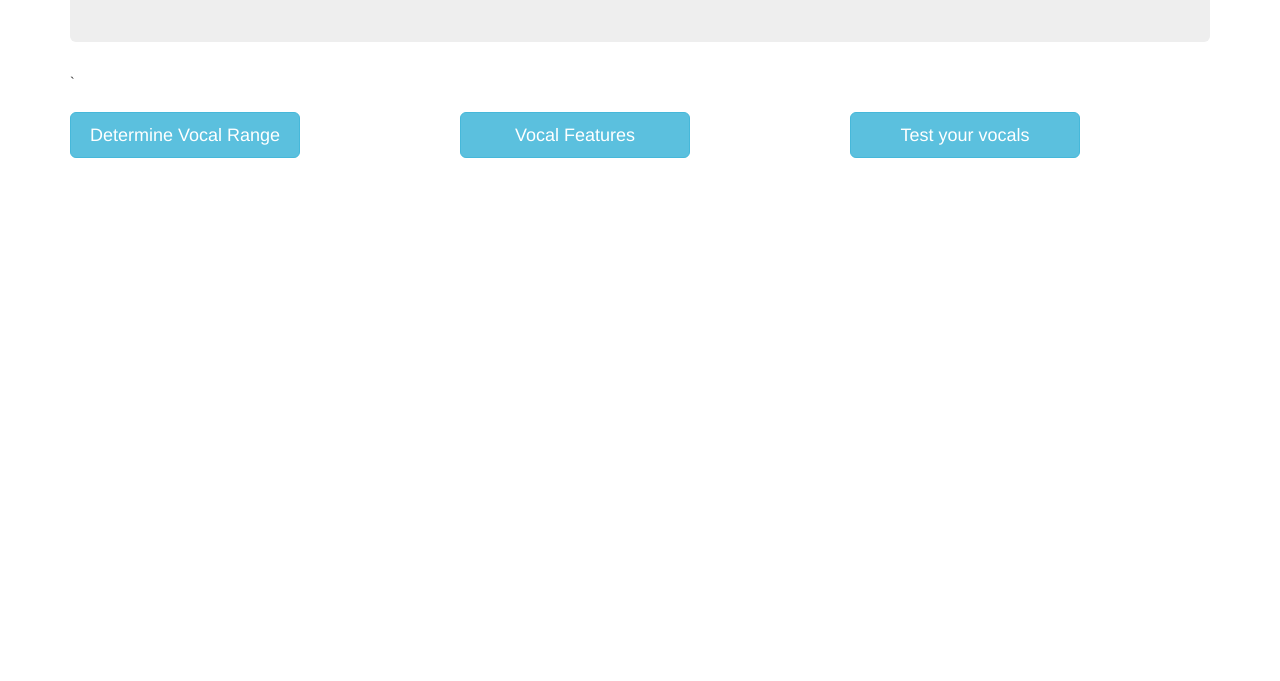
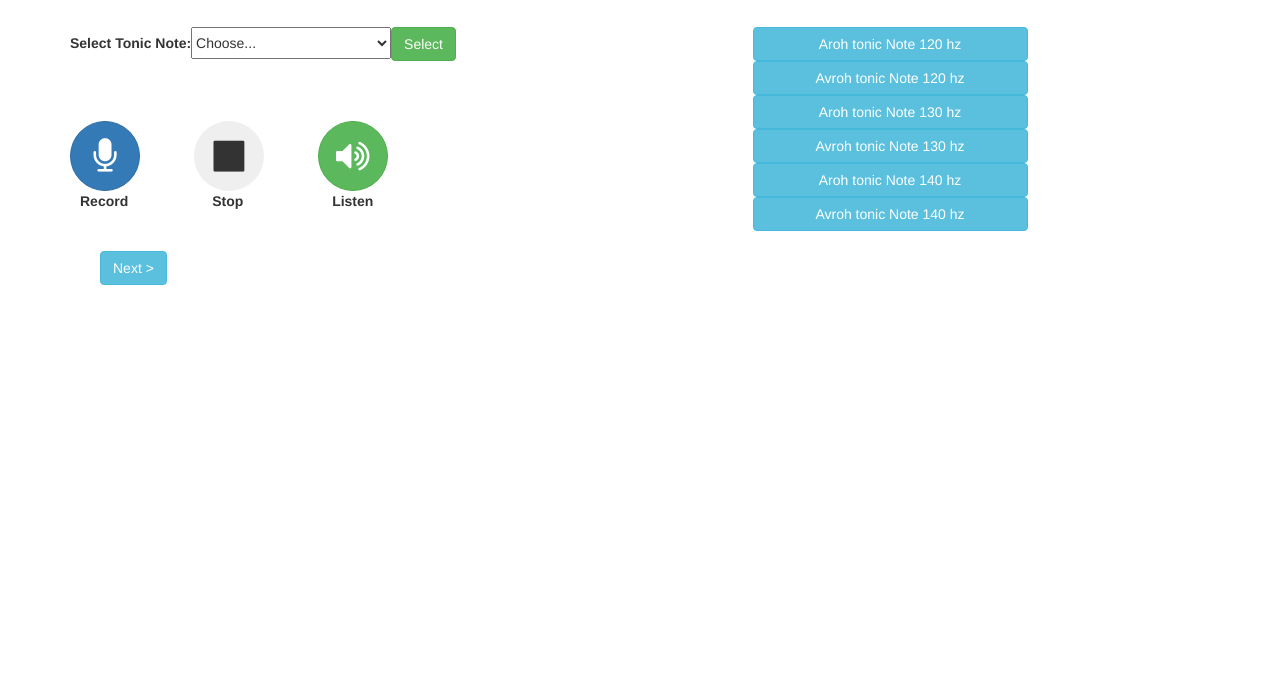
Before and after one commit to shreya27b/Singer-Voice-Analysis, a plain HTML site: page gui/gui.html in a window 1280 px wide. Shown: the part 119-800 px from the top of the page. Drawn offline with nearby package versions, Linux system fonts and the light colour scheme.

Commit message:
Later Commit

```diff
--- a/gui/gui.html
+++ b/gui/gui.html
@@ -1,32 +1,94 @@
 <head>
     <link rel="stylesheet" href="https://maxcdn.bootstrapcdn.com/bootstrap/3.3.7/css/bootstrap.min.css">
+    <script src="https://unpkg.com/sweetalert/dist/sweetalert.min.js"></script>
+    <script src="linkers/weather.js"></script>
+    <link rel="stylesheet" href="https://cdnjs.cloudflare.com/ajax/libs/font-awesome/4.7.0/css/font-awesome.min.css">
+
+    <style type="text/css">
+        .btn-circle.btn-xl {
+            width: 70px;
+            height: 70px;
+            padding: 10px 16px;
+            border-radius: 35px;
+            font-size: 12px;
+            text-align: center;
+        }
+    </style>
 </head>
 
 <body>
     <div class="container">
+        <!-- <button class="btn btn-info"><a style="color:white" href="gui.html">< Back</a></button> -->
         <br>
 
-        <div class="jumbotron" style=" padding-top: 30px;">
-            <h2 class="text-center">Singer Voice Analysis</h2>
-        </div>`
+        <div class="jumbotron" style="height: 30px" style=" padding-top: 30px;">
+            <h5 class="text-center">Singer Voice Analysis </h5>
+        </div>
+        <div class="row ">
+            <div class="col-sm-7 ">
+                <div class="input-group ">
+                    <label>Select Tonic Note:  </label>
+                    <select class="custom-select " style="width: 200px ;height: 32px;">
+                      <option selected>Choose...</option>
+                      <option value="1 ">120</option>
+                      <option value="2 ">130</option>
+                      <option value="3 ">140</option>
+                      </select>
+                    <button class="btn btn-success " onclick="get_weather() ">Select</button>
+                </div>
+                <br>
+                <br><br>
+                <button type="button" class="btn btn-primary btn-circle btn-xl" style="margin-right:50px"><i class="fa fa-microphone fa-3x" ></i></button>
+
+                <button type="button" class="btn btn-secondary btn-circle btn-xl" style="margin-right:50px"><i class="fa fa-stop fa-3x"></i></button>
+
+                <button type="button" class="btn btn-success btn-circle btn-xl"><i class="fa fa-volume-up fa-3x"></i> </button>
+                <br>
+                <label style="margin-left:10px;margin-right:90px,">Record</label>
+                <label style="margin-left:80px;margin-right:85px">Stop</label>
+                <label>Listen</label>
+                <br>
+            </div>
+
+            <div class="col-sm-5 ">
+                <button class="btn btn-info btn-md " onclick="get_weather() " style="width: 275px ">Aroh tonic Note 120 hz</button>
+                <br>
+                <button class="btn btn-info btn-md " onclick="get_weather() " style="width: 275px ">Avroh tonic Note 120 hz</button>
+                <br>
+                <button class="btn btn-info btn-md " onclick="get_weather() " style=" width: 275px ">Aroh tonic Note 130 hz</button>
+                <br>
+                <button class="btn btn-info btn-md " onclick="get_weather() " style="width: 275px ">Avroh tonic Note 130 hz</button>
+                <br>
+                <button class="btn btn-info btn-md " onclick="get_weather() " style="width: 275px ">Aroh tonic Note 140 hz</button>
+                <br>
+                <button class="btn btn-info btn-md " onclick="get_weather() " style=" width: 275px ">Avroh tonic Note 140 hz</button>
+            </div>
+
+        </div>
         <br>
-        <div class="row">
-            <div class="col-xs-4">
-                <!-- <img style=" width:30% " src="images/weather-icon.png " /> -->
+        <button class="btn btn-info" style="margin-left:30px; "><a style="color:white" href="next.html">Next ></a></button>
+        <!-- <div class="row ">
+            <div class="col-xs-4 ">
                 <br>
-                <button class="btn btn-info btn-lg " style="width: 230px"><a style="color:white " href="weather.html ">Determine Vocal Range</a></button>
+                <label>Lowest Note:  </label>
+                <br>
+                <button class="btn btn-info btn-lg " style="margin-left:30px; "><a style="color:white " href="weather.html "></a></button>
             </div>
             <div class="col-xs-4 ">
-                <!-- <img style="width:30% " src="images/recognition.png " /> -->
                 <br>
-                <button class="btn btn-info btn-lg " style="width: 230px;"><a style="color:white " href="vocalfeatures.html "style="margin-left:40px">Vocal Features</a></button>
+                <label>Highest Note:  </label>
+                <br>
+                <button class="btn btn-info btn-lg " style="margin-left:30px; "> <a style="color:white " href="vocalfeatures.html "></a></button>
             </div>
             <div class="col-xs-4 ">
-                <!-- <img style="width:40%;padding:5px " src="images/Unknown-1.png " /> -->
+                <br> <label>Tonic Range:  </label>
                 <br>
-                <button class="btn btn-info btn-lg" style="width: 230px"><a style="color:white; " href="http://127.0.0.1:5000/detect ">Test your vocals</a></button>
+                <button class="btn btn-info btn-lg " style="margin-left:30px; "><a style="color:white; " href="http://127.0.0.1:5000/detect "></a></button>
             </div>
-        </div>
+        </div> -->
+
+    </div>
     </div>
 
+
     <body>
--- a/gui/linkers/weather.js
+++ b/gui/linkers/weather.js
@@ -1,14 +1,14 @@
-let {PythonShell} = require('python-shell')
+let { PythonShell } = require('python-shell')
 var path = require("path")
 
 
 function get_weather() {
 
-  var city = document.getElementById("city").value
+    var city = document.getElementById("city").innerHTML
 
     var options = {
-    scriptPath : path.join(__dirname, '/../engine/'),
-    args : [city]
+        scriptPath: path.join(__dirname, '/../engine/'),
+        args: [city]
     }
 
     let pyshell = new PythonShell('weather_engine.py', options);
```
Also changed, not shown: gui/next.html (added, +33 -0 lines), gui/timedomain.html (+12 -1 lines), gui/timefreqdomain.html (+1 -1 lines). Lines whose indentation alone changed are shown as unchanged.
